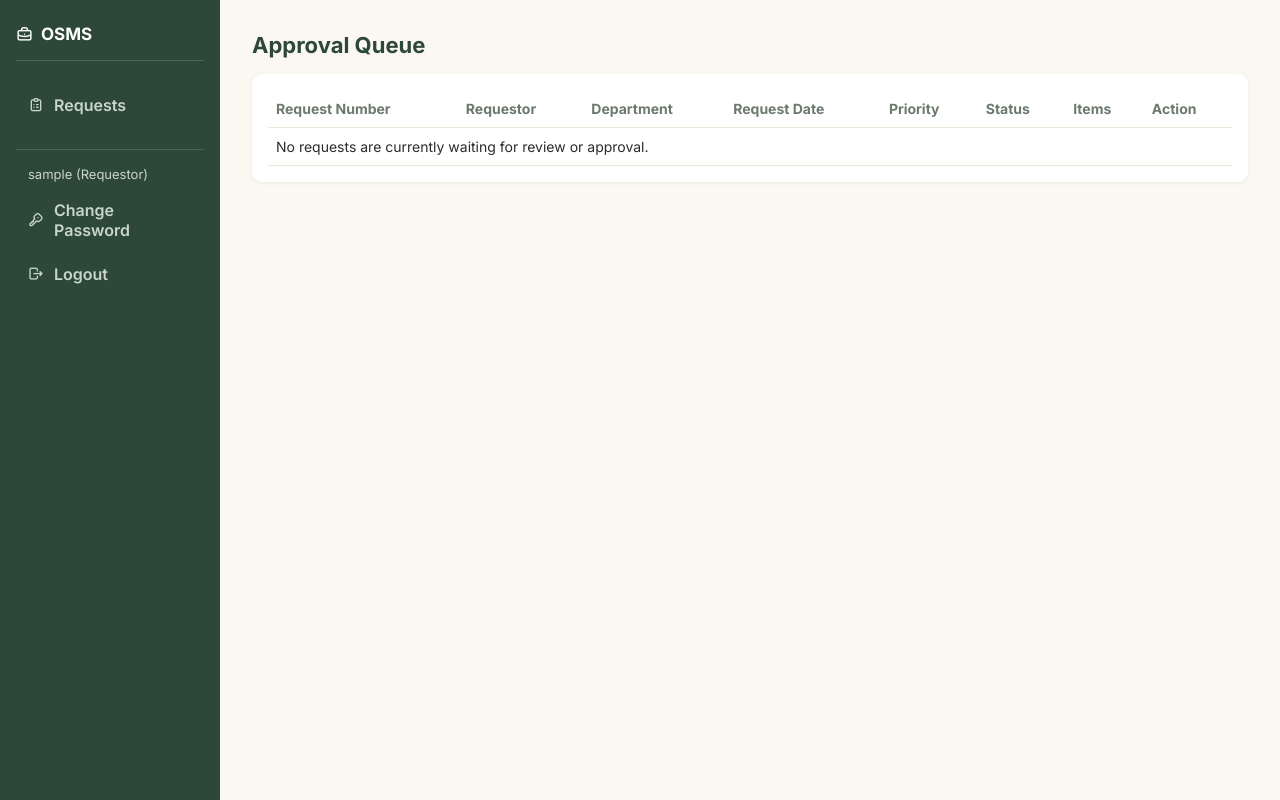
After one commit to saoirse-sav/Office-Supply-Management-System, a Flask app: template templates/approvals.html in a window 1280 px wide. The commit adds this page. Run offline with Flask 3, Linux system fonts and the light colour scheme; the template is opened without the code that fills it, so the values that code supplies are empty; the visitor is signed in with stand-in values (Sample User, id 1).

Commit message:
lab 52 completed

```diff
--- a/app.py
+++ b/app.py
@@ -6,6 +6,14 @@ from db import get_connection
 app = Flask(__name__)
 app.secret_key = os.environ.get('OSMS_SECRET_KEY', 'dev-only-key-change-before-deployment')
 app.config['SESSION_COOKIE_SAMESITE'] = 'Lax'
+
+def write_audit_log(cursor, action, table_name=None, record_id=None, details=None, user_id=None):
+    if user_id is None:
+        user_id = session.get('user_id')
+    cursor.execute(
+        'INSERT INTO audit_logs (user_id, action, table_name, record_id, details) VALUES (%s, %s, %s, %s, %s)',
+        (user_id, action, table_name, record_id, details)
+    )
 
 def get_number(cursor, query):
     # Runs a query that returns one number called n
@@ -70,6 +78,8 @@ def add_category():
         conn = get_connection()
         cursor = conn.cursor()
         cursor.execute('INSERT INTO supply_categories (category_name, description) VALUES (%s, %s)', (name, description))
+        category_id = cursor.lastrowid
+        write_audit_log(cursor, 'Create Category', 'supply_categories', category_id, 'Created category: ' + name)
         conn.commit()
         conn.close()
         return redirect('/categories')
@@ -83,6 +93,7 @@ def edit_category(category_id):
         name = request.form['category_name']
         description = request.form['description']
         cursor.execute('UPDATE supply_categories SET category_name=%s, description=%s WHERE category_id=%s', (name, description, category_id))
+        write_audit_log(cursor, 'Update Category', 'supply_categories', category_id, 'Updated category: ' + name)
         conn.commit()
         conn.close()
         return redirect('/categories')
@@ -96,6 +107,7 @@ def delete_category(category_id):
     conn = get_connection()
     cursor = conn.cursor()
     cursor.execute('DELETE FROM supply_categories WHERE category_id=%s', (category_id,))
+    write_audit_log(cursor, 'Delete Category', 'supply_categories', category_id, 'Deleted category record.')
     conn.commit()
     conn.close()
     return redirect('/categories')
@@ -131,6 +143,8 @@ def add_unit():
         conn = get_connection()
         cursor = conn.cursor()
         cursor.execute('INSERT INTO units (unit_name) VALUES (%s)', (name,))
+        unit_id = cursor.lastrowid
+        write_audit_log(cursor, 'Create Unit', 'units', unit_id, 'Created unit: ' + name)
         conn.commit()
         conn.close()
         return redirect('/units')
@@ -143,6 +157,7 @@ def edit_unit(unit_id):
     if request.method == 'POST':
         name = request.form['unit_name']
         cursor.execute('UPDATE units SET unit_name=%s WHERE unit_id=%s', (name, unit_id))
+        write_audit_log(cursor, 'Update Unit', 'units', unit_id, 'Updated unit: ' + name)
         conn.commit()
         conn.close()
         return redirect('/units')
@@ -156,6 +171,7 @@ def delete_unit(unit_id):
     conn = get_connection()
     cursor = conn.cursor()
     cursor.execute('DELETE FROM units WHERE unit_id=%s', (unit_id,))
+    write_audit_log(cursor, 'Delete Unit', 'units', unit_id, 'Deleted unit record.')
     conn.commit()
     conn.close()
     return redirect('/units')
@@ -227,6 +243,8 @@ def add_supply():
             error = 'Reorder Level, Maximum Stock, and Unit Cost cannot be negative.'
         else:
             cursor.execute('INSERT INTO supplies (supply_code, supply_name, category_id, description, unit_id, brand, reorder_level, maximum_stock, unit_cost) VALUES (%s, %s, %s, %s, %s, %s, %s, %s, %s)', (code, name, category_id, description, unit_id, brand, reorder_level, maximum_stock, unit_cost))
+            supply_id = cursor.lastrowid
+            write_audit_log(cursor, 'Create Supply', 'supplies', supply_id, 'Created supply: ' + name + ' (' + code + ').')
             conn.commit()
             conn.close()
             return redirect('/supplies')
@@ -257,6 +275,7 @@ def edit_supply(supply_id):
             error = 'Reorder Level, Maximum Stock, and Unit Cost cannot be negative.'
         else:
             cursor.execute('UPDATE supplies SET supply_code=%s, supply_name=%s, category_id=%s, description=%s, unit_id=%s, brand=%s, reorder_level=%s, maximum_stock=%s, unit_cost=%s WHERE supply_id=%s', (code,name,category_id,description,unit_id,brand,reorder_level,maximum_stock,unit_cost,supply_id))
+            write_audit_log(cursor, 'Update Supply', 'supplies', supply_id, 'Updated supply: ' + name + ' (' + code + ').')
             conn.commit()
             conn.close()
             return redirect('/supplies')
@@ -273,7 +292,11 @@ def edit_supply(supply_id):
 def delete_supply(supply_id):
     conn = get_connection()
     cursor = conn.cursor()
+    cursor.execute('SELECT supply_name, supply_code FROM supplies WHERE supply_id=%s', (supply_id,))
+    supply = cursor.fetchone()
     cursor.execute('DELETE FROM supplies WHERE supply_id=%s',(supply_id,))
+    if supply:
+        write_audit_log(cursor, 'Delete Supply', 'supplies', supply_id, 'Deleted supply: ' + supply['supply_name'] + ' (' + supply['supply_code'] + ').')
     conn.commit()
     conn.close()
     return redirect('/supplies')
@@ -325,6 +348,8 @@ def add_supplier():
         conn = get_connection()
         cursor = conn.cursor()
         cursor.execute('INSERT INTO suppliers (supplier_code, supplier_name, contact_person, address, email, contact_number, tax_info) VALUES (%s, %s, %s, %s, %s, %s, %s)', (code, name, contact_person, address, email, contact_number, tax_info))
+        supplier_id = cursor.lastrowid
+        write_audit_log(cursor, 'Create Supplier', 'suppliers', supplier_id, 'Created supplier: ' + name)
         conn.commit()
         conn.close()
         return redirect('/suppliers')
@@ -343,6 +368,7 @@ def edit_supplier(supplier_id):
         contact_number = request.form['contact_number']
         tax_info = request.form['tax_info']
         cursor.execute('UPDATE suppliers SET supplier_code=%s, supplier_name=%s, contact_person=%s, address=%s, email=%s, contact_number=%s, tax_info=%s WHERE supplier_id=%s', (code, name, contact_person, address, email, contact_number, tax_info, supplier_id))
+        write_audit_log(cursor, 'Update Supplier', 'suppliers', supplier_id, 'Updated supplier: ' + name)
         conn.commit()
         conn.close()
         return redirect('/suppliers')
@@ -428,6 +454,7 @@ def receipt_items(receipt_id):
             new_stock = quantity
             cursor.execute('INSERT INTO inventory (supply_id, current_stock) VALUES (%s, %s)', (supply_id, new_stock))
         cursor.execute('INSERT INTO inventory_transactions (supply_id, transaction_type, quantity, balance_after, reference_type, reference_id) VALUES (%s, %s, %s, %s, %s, %s)', (supply_id, 'Stock In', quantity, new_stock, 'Receipt', receipt_id))
+        write_audit_log(cursor, 'Receive Supplies', 'supply_receipts', receipt_id, 'Received supply ID ' + str(supply_id) + ', quantity: ' + str(quantity) + ', new stock: ' + str(new_stock) + '.')
         conn.commit()
     cursor.execute('SELECT * FROM supply_receipts WHERE receipt_id=%s', (receipt_id,))
     receipt = cursor.fetchone()
@@ -489,6 +516,8 @@ def add_employee():
         email = request.form['email']
         contact_number = request.form['contact_number']
         cursor.execute('INSERT INTO employees (first_name, last_name, position, department_id, email, contact_number) VALUES (%s, %s, %s, %s, %s, %s)', (first_name, last_name, position, department_id, email, contact_number))
+        employee_id = cursor.lastrowid
+        write_audit_log(cursor, 'Create Employee', 'employees', employee_id, 'Created employee: ' + first_name + ' ' + last_name)
         conn.commit()
         conn.close()
         return redirect('/employees')
@@ -542,8 +571,9 @@ def add_request():
             return 'Employee record not found or inactive.', 400
         department_id = employee_row['department_id']
         cursor.execute('INSERT INTO supply_requests (request_number, employee_id, department_id, request_date, purpose, priority, required_date, remarks) VALUES (%s, %s, %s, %s, %s, %s, %s, %s)', (request_number, employee_id, department_id, request_date, purpose, priority, required_date, remarks))
+        new_request_id = cursor.lastrowid
+        write_audit_log(cursor, 'Create Request', 'supply_requests', new_request_id, 'Created request: ' + request_number)
         conn.commit()
-        new_request_id = cursor.lastrowid
         conn.close()
         return redirect('/requests/items/' + str(new_request_id))
     cursor.execute('SELECT * FROM employees WHERE status="Active"')
@@ -573,15 +603,27 @@ def add_receipt():
     conn.close()
     return render_template('add_receipt.html', suppliers=supplier_list)
 
+
 @app.route('/requests/items/<int:request_id>', methods=['GET', 'POST'])
 def request_items(request_id):
     conn = get_connection()
     cursor = conn.cursor(dictionary=True)
     error = None
+    cursor.execute('SELECT * FROM supply_requests WHERE request_id=%s', (request_id,))
+    req = cursor.fetchone()
+    if not req:
+        conn.close()
+        return 'Request not found.', 404
+    if session.get('role') == 'Requestor':
+        employee_id = session.get('employee_id')
+        if not employee_id:
+            conn.close()
+            return 'Your account is not linked to an employee record.', 403
+        if req['employee_id'] != employee_id:
+            conn.close()
+            return 'You are not authorized to access this request.', 403
     if request.args.get('msg') == 'no_items':
         error = 'A request cannot be submitted without items. Please add at least one item first.'
-    cursor.execute('SELECT * FROM supply_requests WHERE request_id=%s', (request_id,))
-    req = cursor.fetchone()
     editable = req['status'] in ('Draft', 'Returned')
     if request.method == 'POST' and not editable:
         error = 'This request has already been submitted and can no longer be modified.'
@@ -607,12 +649,25 @@ def request_items(request_id):
     conn.close()
     return render_template('request_items.html', req=req, supplies=supply_list, items=items, error=error, editable=editable)
 
+
+
 @app.route('/requests/submit/<int:request_id>')
 def submit_request(request_id):
     conn = get_connection()
     cursor = conn.cursor(dictionary=True)
-    cursor.execute('SELECT status FROM supply_requests WHERE request_id=%s', (request_id,))
+    cursor.execute('SELECT * FROM supply_requests WHERE request_id=%s', (request_id,))
     req = cursor.fetchone()
+    if not req:
+        conn.close()
+        return 'Request not found.', 404
+    if session.get('role') == 'Requestor':
+        employee_id = session.get('employee_id')
+        if not employee_id:
+            conn.close()
+            return 'Your account is not linked to an employee record.', 403
+        if req['employee_id'] != employee_id:
+            conn.close()
+            return 'You are not authorized to submit this request.', 403
     cursor.execute('SELECT COUNT(*) AS item_count FROM request_items WHERE request_id=%s', (request_id,))
     count_row = cursor.fetchone()
     if req['status'] not in ('Draft', 'Returned'):
@@ -622,9 +677,11 @@ def submit_request(request_id):
         conn.close()
         return redirect('/requests/items/' + str(request_id) + '?msg=no_items')
     cursor.execute('UPDATE supply_requests SET status="Submitted" WHERE request_id=%s', (request_id,))
+    write_audit_log(cursor, 'Submit Request', 'supply_requests', request_id, 'Request ' + req['request_number'] + ' was submitted.')
     conn.commit()
     conn.close()
     return redirect('/requests')
+
 
 @app.route('/approval-levels', methods=['GET', 'POST'])
 def approval_levels():
@@ -680,6 +737,17 @@ def toggle_approval_level(level_id):
     conn.close()
     return redirect('/approval-levels')
 
+
+@app.route('/requests/review')
+def approvals_list():
+    conn = get_connection()
+    cursor = conn.cursor(dictionary=True)
+    cursor.execute('SELECT supply_requests.*, employees.first_name, employees.last_name, departments.department_name, (SELECT COUNT(*) FROM request_items WHERE request_items.request_id = supply_requests.request_id) AS item_count FROM supply_requests LEFT JOIN employees ON supply_requests.employee_id = employees.employee_id LEFT JOIN departments ON supply_requests.department_id = departments.department_id WHERE supply_requests.status IN ("Submitted", "Under Review", "For Approval") ORDER BY supply_requests.request_id DESC')
+    approval_requests = cursor.fetchall()
+    conn.close()
+    return render_template('approvals.html', requests=approval_requests)
+
+
 @app.route('/requests/review/<int:request_id>', methods=['GET', 'POST'])
 def review_request(request_id):
     conn = get_connection()
@@ -689,10 +757,13 @@ def review_request(request_id):
         error = 'Remarks are required when rejecting or returning a request.'
     cursor.execute('SELECT supply_requests.*, employees.first_name, employees.last_name, departments.department_name FROM supply_requests LEFT JOIN employees ON supply_requests.employee_id = employees.employee_id LEFT JOIN departments ON supply_requests.department_id = departments.department_id WHERE supply_requests.request_id=%s', (request_id,))
     req = cursor.fetchone()
-    cursor.execute('SELECT request_items.*, supplies.supply_name, inventory.current_stock FROM request_items JOIN supplies ON request_items.supply_id = supplies.supply_id LEFT JOIN inventory ON supplies.supply_id = inventory.supply_id WHERE request_items.request_id=%s', (request_id,))
+    if not req:
+        conn.close()
+        return 'Request not found.', 404
+    cursor.execute('SELECT request_items.*, supplies.supply_name, inventory.current_stock FROM request_items JOIN supplies ON request_items.supply_id = supplies.supply_id LEFT JOIN inventory ON request_items.supply_id = inventory.supply_id WHERE request_items.request_id=%s', (request_id,))
     items = cursor.fetchall()
     if request.method == 'POST':
-        action = request.form['action']
+        action = request.form.get('action')
         if action == 'start' and req['status'] == 'Submitted':
             cursor.execute('UPDATE supply_requests SET status="Under Review" WHERE request_id=%s', (request_id,))
             conn.commit()
@@ -710,7 +781,7 @@ def review_request(request_id):
             if error is None:
                 for item in items:
                     cursor.execute('UPDATE request_items SET approved_qty=%s WHERE request_item_id=%s', (item['approved_qty'], item['request_item_id']))
-                cursor.execute('UPDATE supply_requests SET review_remarks=%s, status="For Approval" WHERE request_id=%s', (request.form['review_remarks'], request_id))
+                cursor.execute('UPDATE supply_requests SET review_remarks=%s, status="For Approval" WHERE request_id=%s', (request.form.get('review_remarks', ''), request_id))
                 conn.commit()
                 conn.close()
                 return redirect('/requests/review/' + str(request_id))
@@ -740,7 +811,7 @@ def decide_request(request_id):
     cursor = conn.cursor(dictionary=True)
     cursor.execute('SELECT status FROM supply_requests WHERE request_id=%s', (request_id,))
     req = cursor.fetchone()
-    approver_name = request.form['approver_name']
+    approver_name = session.get('username')
     decision = request.form['decision']
     remarks = request.form['remarks'].strip()
     level = get_next_level(cursor, request_id)
@@ -756,6 +827,7 @@ def decide_request(request_id):
             cursor.execute('UPDATE supply_requests SET status="Approved" WHERE request_id=%s', (request_id,))
     else:
         cursor.execute('UPDATE supply_requests SET status=%s WHERE request_id=%s', (decision, request_id))
+    write_audit_log(cursor, decision + ' Request', 'supply_requests', request_id, 'Request decision: ' + decision + '. Approval level: ' + str(level['level_number']) + '. Remarks: ' + remarks)
     conn.commit()
     conn.close()
     return redirect('/requests/review/' + str(request_id))
@@ -800,6 +872,7 @@ def stock_adjustments():
             cursor.execute('INSERT INTO stock_adjustments (supply_id, quantity, reason, adjusted_by, remarks) VALUES (%s, %s, %s, %s, %s)', (supply_id, change, reason, adjusted_by, remarks))
             adjustment_id = cursor.lastrowid
             cursor.execute('INSERT INTO inventory_transactions (supply_id, transaction_type, quantity, balance_after, reference_type, reference_id) VALUES (%s, %s, %s, %s, %s, %s)', (supply_id, 'Adjustment', change, new_stock, 'Adjustment', adjustment_id))
+            write_audit_log(cursor, 'Inventory Adjustment', 'stock_adjustments', adjustment_id, 'Supply ID: ' + str(supply_id) + ', change: ' + str(change) + ', new stock: ' + str(new_stock) + '. Reason: ' + reason + '. Remarks: ' + remarks)
             conn.commit()
             conn.close()
             return redirect('/inventory/adjustments')
@@ -838,6 +911,7 @@ def physical_count():
                     cursor.execute('INSERT INTO inventory (supply_id, current_stock) VALUES (%s, %s)', (supply_id, actual_qty))
                 cursor.execute('INSERT INTO stock_adjustments (supply_id, quantity, reason, adjusted_by, remarks) VALUES (%s, %s, %s, %s, %s)', (supply_id, variance, 'Physical count difference', counted_by, reason))
                 cursor.execute('INSERT INTO inventory_transactions (supply_id, transaction_type, quantity, balance_after, reference_type, reference_id) VALUES (%s, %s, %s, %s, %s, %s)', (supply_id, 'Adjustment', variance, actual_qty, 'Physical Count', count_id))
+            write_audit_log(cursor, 'Physical Count', 'physical_counts', count_id, 'Supply ID: ' + str(supply_id) + ', system quantity: ' + str(system_qty) + ', actual quantity: ' + str(actual_qty) + ', variance: ' + str(variance) + '. Reason: ' + reason)
             conn.commit()
             conn.close()
             return redirect('/inventory/physical-count')
@@ -923,6 +997,7 @@ def issue_request(request_id):
             cursor.execute('SELECT COUNT(*) AS pending FROM request_items WHERE request_id=%s AND approved_qty > issued_qty', (request_id,))
             if cursor.fetchone()['pending'] == 0:
                 cursor.execute('UPDATE supply_requests SET status="Issued" WHERE request_id=%s', (request_id,))
+            write_audit_log(cursor, 'Issue Supplies', 'issuances', issuance_id, 'Issued supplies for request ' + req['request_number'] + '. Issuance number: ' + issuance_number + '. Issued by: ' + issued_by + '.')
             conn.commit()
             conn.close()
             return redirect('/issuance/document/' + str(issuance_id))
@@ -1199,7 +1274,7 @@ def reorder_report():
 
 ROLE_AREAS = {
     'Administrator': ['dashboard', 'masters', 'receiving', 'inventory', 'requests', 'approvals', 'issuance', 'reports', 'admin'],
-    'Supply Officer': ['dashboard', 'masters', 'receiving', 'inventory', 'requests', 'approvals', 'issuance', 'reports'],
+    'Supply Officer': ['dashboard', 'masters', 'receiving', 'inventory', 'requests', 'issuance', 'reports'],
     'Department Head': ['dashboard', 'requests', 'approvals'],
     'Inventory Clerk': ['dashboard', 'receiving', 'inventory'],
     'Requestor': ['requests'],
@@ -1215,7 +1290,7 @@ def get_area(path):
         return 'approvals'
     if path.startswith('/requests'):
         return 'requests'
-    if path.startswith('/approval-levels') or path.startswith('/users'):
+    if path.startswith('/approval-levels') or path.startswith('/users') or path.startswith('/audit-logs'):
         return 'admin'
     if path.startswith('/receipts'):
         return 'receiving'
@@ -1267,6 +1342,7 @@ def login():
             error = 'Too many failed attempts. This account is locked for 15 minutes.'
         elif user and user['status'] == 'Active' and check_password_hash(user['password_hash'], password):
             cursor.execute('UPDATE users SET failed_attempts=0, locked_until=NULL WHERE user_id=%s', (user['user_id'],))
+            write_audit_log(cursor, 'Login', 'users', user['user_id'], 'User logged in successfully.', user['user_id'])
             conn.commit()
             conn.close()
             session.clear()
@@ -1291,6 +1367,11 @@ def login():
 
 @app.route('/logout')
 def logout():
+    conn = get_connection()
+    cursor = conn.cursor()
+    write_audit_log(cursor, 'Logout', 'users', session.get('user_id'), 'User logged out.')
+    conn.commit()
+    conn.close()
     session.clear()
     return redirect('/login')
 
@@ -1352,6 +1433,8 @@ def add_user():
             error = 'A Requestor must be linked to an employee.'
         else:
             cursor.execute('INSERT INTO users (username, password_hash, role_id, employee_id) VALUES (%s, %s, %s, %s)', (username, generate_password_hash(password), role_id, employee_id))
+            new_user_id = cursor.lastrowid
+            write_audit_log(cursor, 'Create User', 'users', new_user_id, 'Created user account: ' + username)
             conn.commit()
             conn.close()
             return redirect('/users')
@@ -1381,6 +1464,7 @@ def edit_user(user_id):
             error = 'A Requestor must be linked to an employee.'
         else:
             cursor.execute('UPDATE users SET role_id=%s, employee_id=%s WHERE user_id=%s', (role_id, employee_id, user_id))
+            write_audit_log(cursor, 'Update User', 'users', user_id, 'Updated user account: ' + user['username'])
             conn.commit()
             conn.close()
             return redirect('/users')
@@ -1405,6 +1489,7 @@ def reset_user_password(user_id):
             error = 'The password must be at least 8 characters long.'
         else:
             cursor.execute('UPDATE users SET password_hash=%s, failed_attempts=0, locked_until=NULL WHERE user_id=%s', (generate_password_hash(new_password), user_id))
+            write_audit_log(cursor, 'Reset User Password', 'users', user_id, 'Reset password for user: ' + user['username'])
             conn.commit()
             conn.close()
             return redirect('/users')
@@ -1421,10 +1506,20 @@ def toggle_user(user_id):
         current = cursor.fetchone()
         new_status = 'Inactive' if current['status'] == 'Active' else 'Active'
         cursor.execute('UPDATE users SET status=%s WHERE user_id=%s', (new_status, user_id))
+        write_audit_log(cursor, 'Change User Status', 'users', user_id, 'Changed status for ' + str(user_id) + ' to ' + new_status)
         conn.commit()
         conn.close()
     return redirect('/users')
 
 
+@app.route('/audit-logs')
+def audit_logs():
+    conn = get_connection()
+    cursor = conn.cursor(dictionary=True)
+    cursor.execute('SELECT audit_logs.*, users.username FROM audit_logs LEFT JOIN users ON audit_logs.user_id = users.user_id ORDER BY audit_logs.created_at DESC, audit_logs.log_id DESC')
+    logs = cursor.fetchall()
+    conn.close()
+    return render_template('audit_logs.html', logs=logs)
+
 if __name__ == '__main__':
     app.run(host="0.0.0.0", port=5500)
--- /dev/null
+++ b/templates/approvals.html
@@ -0,0 +1,35 @@
+{% extends "base.html" %}
+{% block title %}Approvals{% endblock %}
+{% block content %}
+<h1>Approval Queue</h1>
+<div class="card">
+    <table>
+        <tr>
+            <th>Request Number</th>
+            <th>Requestor</th>
+            <th>Department</th>
+            <th>Request Date</th>
+            <th>Priority</th>
+            <th>Status</th>
+            <th>Items</th>
+            <th>Action</th>
+        </tr>
+        {% for req in requests %}
+        <tr>
+            <td>{{ req.request_number }}</td>
+            <td>{{ req.first_name }} {{ req.last_name }}</td>
+            <td>{{ req.department_name }}</td>
+            <td>{{ req.request_date }}</td>
+            <td>{{ req.priority }}</td>
+            <td>{{ req.status }}</td>
+            <td>{{ req.item_count }} item(s)</td>
+            <td><a href="/requests/review/{{ req.request_id }}">Review</a></td>
+        </tr>
+        {% else %}
+        <tr>
+            <td colspan="8">No requests are currently waiting for review or approval.</td>
+        </tr>
+        {% endfor %}
+    </table>
+</div>
+{% endblock %}
--- a/templates/base.html
+++ b/templates/base.html
@@ -29,6 +29,7 @@
         <a href="/employees"><i class="ti ti-users"></i>Employees</a>
         {% endif %}
         {% if can('requests') %}<a href="/requests"><i class="ti ti-clipboard-list"></i>Requests</a>{% endif %}
+        {% if can('approvals') %}<a href="/requests/review"><i class="ti ti-checklist"></i>Approvals</a>{% endif %}
         {% if can('issuance') %}
         <a href="/issuance"><i class="ti ti-send"></i>Issuance</a>
         <a href="/issuances"><i class="ti ti-files"></i>Issuance Records</a>
@@ -36,6 +37,7 @@
         {% if can('admin') %}
         <a href="/approval-levels"><i class="ti ti-list-check"></i>Approval Levels</a>
         <a href="/users"><i class="ti ti-user-cog"></i>Users</a>
+        <a href="/audit-logs"><i class="ti ti-history"></i>Audit Logs</a>
         {% endif %}
         {% if can('reports') %}<a href="/reports"><i class="ti ti-report"></i>Reports</a>{% endif %}
         <div class="sidebar-user">
```
Also changed, not shown: templates/audit_logs.html (added, +36 -0 lines), templates/review_request.html (+49 -64 lines). Lines whose indentation alone changed are shown as unchanged.
